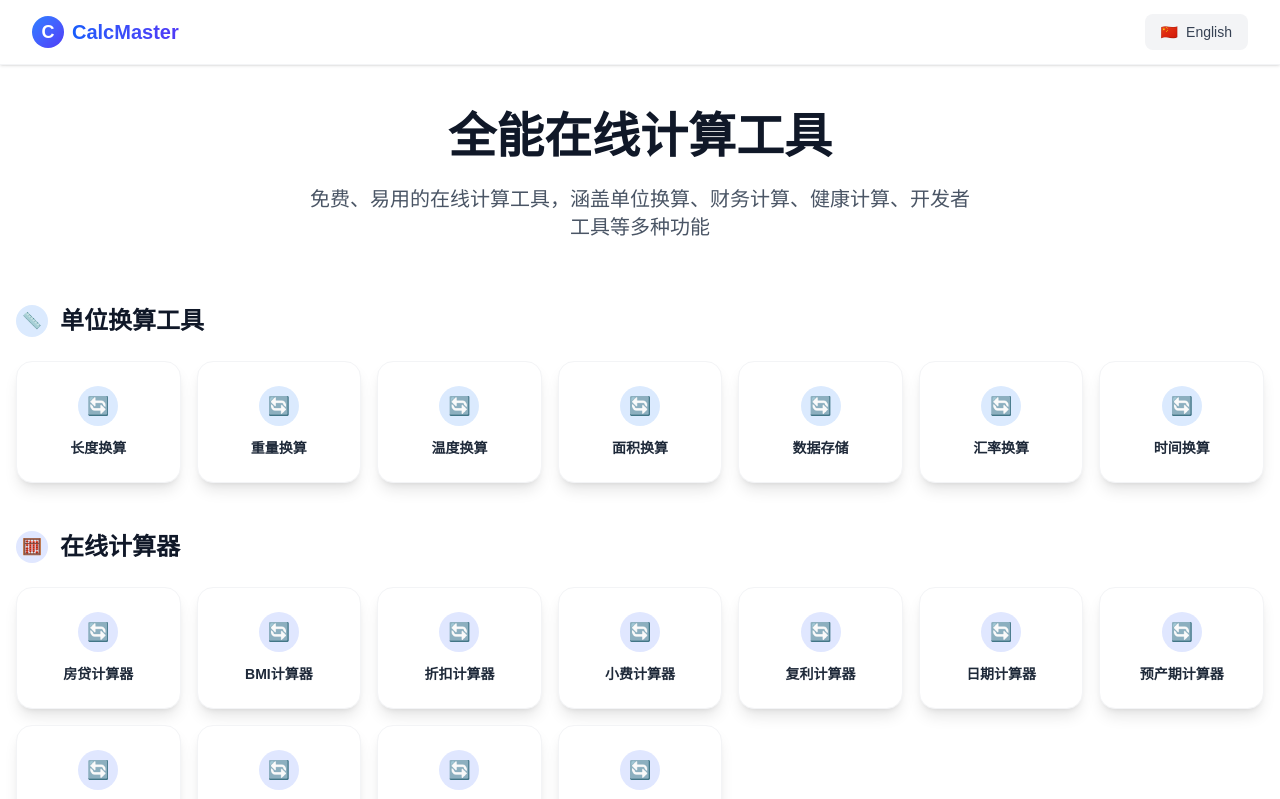
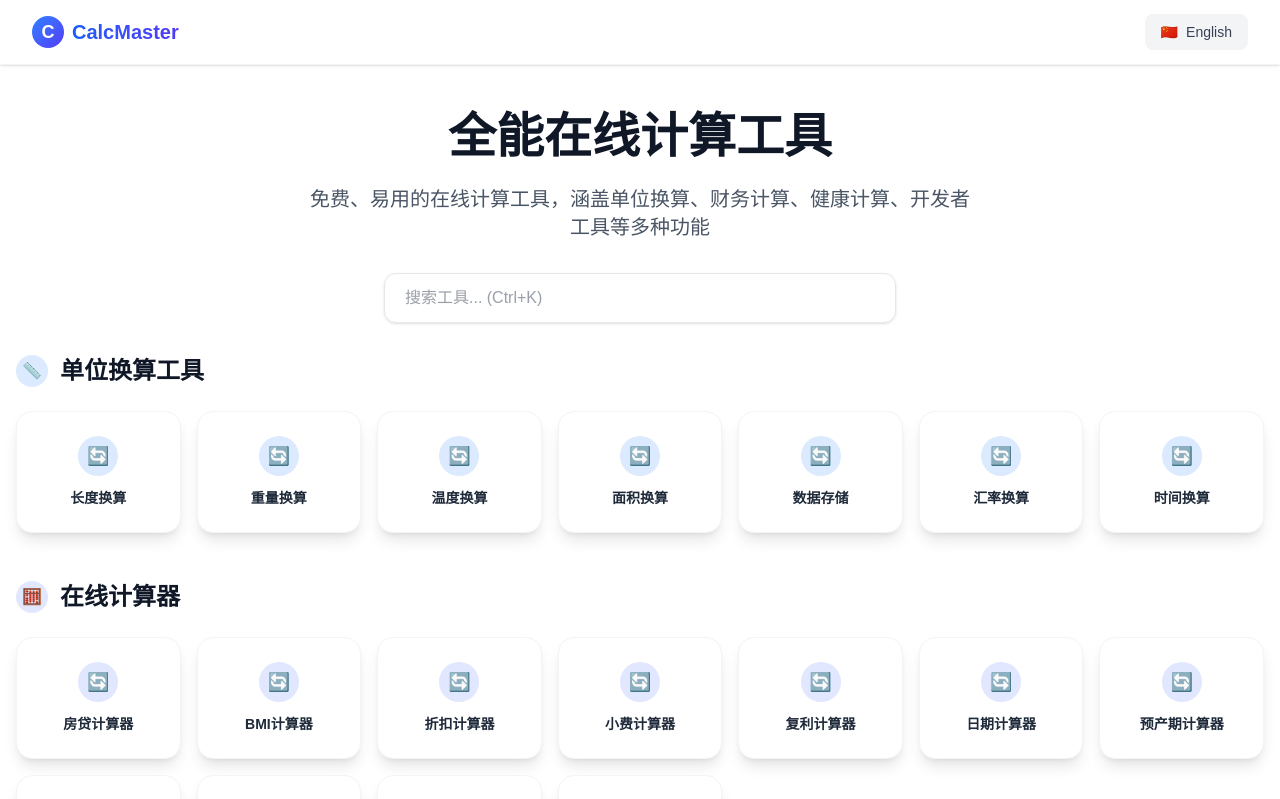
Before and after one commit to dashe-pro/calc-master, a Next.js app: page / in a window 1280 px wide. Shown: the top 799 px of the page. Built offline with nearby package versions, Linux system fonts and the light colour scheme.

Commit message:
feat: add search box, recent tools, favorites, and tool page wrapper

```diff
--- a/src/app/HomeClient.tsx
+++ b/src/app/HomeClient.tsx
@@ -1,11 +1,18 @@
 'use client'
 
+import { useMemo } from 'react'
+import Link from 'next/link'
 import { useI18n } from '@/lib/i18n/context'
 import ToolCategory from '@/components/ToolCategory'
 import type { ToolItem } from '@/components/ToolCategory'
+import SearchBox from '@/components/SearchBox'
+import { useRecentTools } from '@/hooks/useRecentTools'
+import { useFavorites } from '@/hooks/useFavorites'
 
 export default function HomeClient() {
   const { t } = useI18n()
+  const { recentTools } = useRecentTools()
+  const { favorites } = useFavorites()
 
   const converters: ToolItem[] = [
     { title: t.converters.length, href: '/converters/length' },
@@ -44,17 +51,71 @@ export default function HomeClient() {
     { title: t.devTools.colorConverter, href: '/dev-tools/color-converter' },
   ]
 
+  const allTools = useMemo(() => [...converters, ...calculators, ...devTools], [])
+
+  const toolMap = useMemo(() => {
+    const map = new Map<string, string>()
+    for (const tool of allTools) {
+      map.set(tool.href, tool.title)
+    }
+    return map
+  }, [allTools])
+
+  const favTools: ToolItem[] = favorites
+    .filter((href) => toolMap.has(href))
+    .map((href) => ({ title: toolMap.get(href)!, href }))
+
+  const recentToolItems: ToolItem[] = recentTools
+    .filter((rt) => toolMap.has(rt.href))
+    .map((rt) => ({ title: toolMap.get(rt.href)!, href: rt.href }))
+
   return (
     <div className="py-12 px-4">
       <div className="max-w-7xl mx-auto">
-        <section className="text-center mb-16">
+        <section className="text-center mb-8">
           <h1 className="text-4xl md:text-5xl font-bold text-gray-900 mb-6">
             {t.home.title}
           </h1>
-          <p className="text-xl text-gray-600 max-w-2xl mx-auto">
+          <p className="text-xl text-gray-600 max-w-2xl mx-auto mb-8">
             {t.home.subtitle}
           </p>
         </section>
+
+        <SearchBox allTools={allTools} />
+
+        {recentToolItems.length > 0 && (
+          <div className="mb-8">
+            <h2 className="text-lg font-semibold text-gray-700 mb-3">{t.home.recentTools}</h2>
+            <div className="flex flex-wrap gap-2">
+              {recentToolItems.map((tool) => (
+                <Link
+                  key={tool.href}
+                  href={tool.href}
+                  className="px-4 py-2 bg-blue-50 text-blue-700 rounded-lg text-sm font-medium hover:bg-blue-100 transition-colors"
+                >
+                  {tool.title}
+                </Link>
+              ))}
+            </div>
+          </div>
+        )}
+
+        {favTools.length > 0 && (
+          <div className="mb-8">
+            <h2 className="text-lg font-semibold text-gray-700 mb-3">{t.home.myFavorites}</h2>
+            <div className="flex flex-wrap gap-2">
+              {favTools.map((tool) => (
+                <Link
+                  key={tool.href}
+                  href={tool.href}
+                  className="px-4 py-2 bg-yellow-50 text-yellow-700 rounded-lg text-sm font-medium hover:bg-yellow-100 transition-colors"
+                >
+                  ⭐ {tool.title}
+                </Link>
+              ))}
+            </div>
+          </div>
+        )}
 
         <ToolCategory icon="📏" title={t.home.unitConverters} items={converters} colorClass="blue" columns="lg:grid-cols-7" />
         <ToolCategory icon="🧮" title={t.home.onlineCalculators} items={calculators} colorClass="indigo" columns="lg:grid-cols-7" />
--- a/src/app/calculators/age/page.tsx
+++ b/src/app/calculators/age/page.tsx
@@ -1,5 +1,6 @@
 import { Metadata } from 'next'
 import AgeCalculator from '@/components/calculators/AgeCalculator'
+import ToolPageWrapper from '@/components/ToolPageWrapper'
 
 export const metadata: Metadata = {
   title: '年龄计算器 - 在线年龄计算 | CalcMaster',
@@ -14,5 +15,9 @@ export const metadata: Metadata = {
 }
 
 export default function AgePage() {
-  return <AgeCalculator />
+  return (
+    <ToolPageWrapper title="年龄计算器">
+      <AgeCalculator />
+    </ToolPageWrapper>
+  )
 }
--- a/src/app/calculators/percentage/page.tsx
+++ b/src/app/calculators/percentage/page.tsx
@@ -1,5 +1,6 @@
 import { Metadata } from 'next'
 import PercentageCalculator from '@/components/calculators/PercentageCalculator'
+import ToolPageWrapper from '@/components/ToolPageWrapper'
 
 export const metadata: Metadata = {
   title: '百分比计算器 - 在线百分比计算 | CalcMaster',
@@ -14,5 +15,9 @@ export const metadata: Metadata = {
 }
 
 export default function PercentagePage() {
-  return <PercentageCalculator />
+  return (
+    <ToolPageWrapper title="百分比计算器">
+      <PercentageCalculator />
+    </ToolPageWrapper>
+  )
 }
--- /dev/null
+++ b/src/components/FavoriteButton.tsx
@@ -0,0 +1,21 @@
+'use client'
+
+import { useFavorites } from '@/hooks/useFavorites'
+
+interface FavoriteButtonProps {
+  toolHref: string
+}
+
+export default function FavoriteButton({ toolHref }: FavoriteButtonProps) {
+  const { isFavorite, toggleFavorite } = useFavorites()
+
+  return (
+    <button
+      onClick={() => toggleFavorite(toolHref)}
+      className="text-2xl transition-transform hover:scale-110 active:scale-95"
+      title={isFavorite(toolHref) ? '取消收藏' : '收藏'}
+    >
+      {isFavorite(toolHref) ? '⭐' : '☆'}
+    </button>
+  )
+}
--- /dev/null
+++ b/src/components/SearchBox.tsx
@@ -0,0 +1,77 @@
+'use client'
+
+import { useState, useEffect, useRef } from 'react'
+import Link from 'next/link'
+import { useI18n } from '@/lib/i18n/context'
+import type { ToolItem } from '@/components/ToolCategory'
+
+interface SearchBoxProps {
+  allTools: ToolItem[]
+}
+
+export default function SearchBox({ allTools }: SearchBoxProps) {
+  const { t } = useI18n()
+  const [query, setQuery] = useState('')
+  const [results, setResults] = useState<ToolItem[]>([])
+  const [isOpen, setIsOpen] = useState(false)
+  const inputRef = useRef<HTMLInputElement>(null)
+
+  useEffect(() => {
+    if (!query.trim()) {
+      setResults([])
+      setIsOpen(false)
+      return
+    }
+    const q = query.toLowerCase()
+    const filtered = allTools.filter(
+      (tool) => tool.title.toLowerCase().includes(q)
+    )
+    setResults(filtered)
+    setIsOpen(true)
+  }, [query, allTools])
+
+  useEffect(() => {
+    const handleKeyDown = (e: KeyboardEvent) => {
+      if ((e.ctrlKey || e.metaKey) && e.key === 'k') {
+        e.preventDefault()
+        inputRef.current?.focus()
+      }
+    }
+    window.addEventListener('keydown', handleKeyDown)
+    return () => window.removeEventListener('keydown', handleKeyDown)
+  }, [])
+
+  const common = t.common as Record<string, string>
+
+  return (
+    <div className="relative max-w-lg mx-auto mb-8">
+      <input
+        ref={inputRef}
+        type="text"
+        value={query}
+        onChange={(e) => setQuery(e.target.value)}
+        placeholder={common.searchPlaceholder || '搜索工具... (Ctrl+K)'}
+        className="w-full px-5 py-3 rounded-xl border border-gray-200 focus:border-blue-500 focus:ring-2 focus:ring-blue-500/20 outline-none text-gray-700 shadow-sm"
+      />
+      {isOpen && results.length > 0 && (
+        <div className="absolute top-full mt-2 w-full bg-white rounded-xl shadow-lg border border-gray-100 z-50 max-h-64 overflow-y-auto">
+          {results.map((tool) => (
+            <Link
+              key={tool.href}
+              href={tool.href}
+              className="block px-5 py-3 hover:bg-blue-50 text-gray-700 hover:text-blue-600 transition-colors"
+              onClick={() => { setQuery(''); setIsOpen(false) }}
+            >
+              {tool.title}
+            </Link>
+          ))}
+        </div>
+      )}
+      {isOpen && query && results.length === 0 && (
+        <div className="absolute top-full mt-2 w-full bg-white rounded-xl shadow-lg border border-gray-100 z-50 p-5 text-center text-gray-400">
+          {common.noResults || '未找到匹配的工具'}
+        </div>
+      )}
+    </div>
+  )
+}
--- /dev/null
+++ b/src/components/ToolPageWrapper.tsx
@@ -0,0 +1,31 @@
+'use client'
+
+import { useEffect } from 'react'
+import { usePathname } from 'next/navigation'
+import PageLayout from '@/components/PageLayout'
+import FavoriteButton from '@/components/FavoriteButton'
+import { useRecentTools } from '@/hooks/useRecentTools'
+
+interface ToolPageWrapperProps {
+  children: React.ReactNode
+  title: string
+}
+
+export default function ToolPageWrapper({ children, title }: ToolPageWrapperProps) {
+  const pathname = usePathname()
+  const { addRecentTool } = useRecentTools()
+
+  useEffect(() => {
+    addRecentTool(pathname, title)
+  }, [pathname, title, addRecentTool])
+
+  return (
+    <PageLayout>
+      <div className="flex items-center justify-between mb-4">
+        <div />
+        <FavoriteButton toolHref={pathname} />
+      </div>
+      {children}
+    </PageLayout>
+  )
+}
--- /dev/null
+++ b/src/hooks/useFavorites.ts
@@ -0,0 +1,34 @@
+'use client'
+
+import { useState, useEffect, useCallback } from 'react'
+
+const STORAGE_KEY = 'calc-master:favorites'
+
+export function useFavorites() {
+  const [favorites, setFavorites] = useState<string[]>([])
+
+  useEffect(() => {
+    try {
+      const stored = localStorage.getItem(STORAGE_KEY)
+      if (stored) {
+        setFavorites(JSON.parse(stored))
+      }
+    } catch { /* ignore parse errors */ }
+  }, [])
+
+  const toggleFavorite = useCallback((href: string) => {
+    setFavorites((prev) => {
+      const isFav = prev.includes(href)
+      const updated = isFav ? prev.filter((h) => h !== href) : [...prev, href]
+      localStorage.setItem(STORAGE_KEY, JSON.stringify(updated))
+      return updated
+    })
+  }, [])
+
+  const isFavorite = useCallback(
+    (href: string) => favorites.includes(href),
+    [favorites]
+  )
+
+  return { favorites, toggleFavorite, isFavorite }
+}
--- /dev/null
+++ b/src/hooks/useRecentTools.ts
@@ -0,0 +1,36 @@
+'use client'
+
+import { useState, useEffect, useCallback } from 'react'
+
+export interface RecentTool {
+  href: string
+  title: string
+  usedAt: number
+}
+
+const STORAGE_KEY = 'calc-master:recent-tools'
+const MAX_RECENT = 5
+
+export function useRecentTools() {
+  const [recentTools, setRecentTools] = useState<RecentTool[]>([])
+
+  useEffect(() => {
+    try {
+      const stored = localStorage.getItem(STORAGE_KEY)
+      if (stored) {
+        setRecentTools(JSON.parse(stored))
+      }
+    } catch { /* ignore parse errors */ }
+  }, [])
+
+  const addRecentTool = useCallback((href: string, title: string) => {
+    setRecentTools((prev) => {
+      const filtered = prev.filter((t) => t.href !== href)
+      const updated = [{ href, title, usedAt: Date.now() }, ...filtered].slice(0, MAX_RECENT)
+      localStorage.setItem(STORAGE_KEY, JSON.stringify(updated))
+      return updated
+    })
+  }, [])
+
+  return { recentTools, addRecentTool }
+}
--- a/src/lib/i18n/translations/common.ts
+++ b/src/lib/i18n/translations/common.ts
@@ -18,7 +18,11 @@ export const common = {
       subtitle: '免费、易用的在线计算工具，涵盖单位换算、财务计算、健康计算、开发者工具等多种功能',
       unitConverters: '单位换算工具',
       onlineCalculators: '在线计算器',
-      devTools: '开发者工具'
+      devTools: '开发者工具',
+      searchPlaceholder: '搜索工具... (Ctrl+K)',
+      noResults: '未找到匹配的工具',
+      recentTools: '最近使用',
+      myFavorites: '我的收藏',
     },
     privacy: {
       title: '隐私政策',
@@ -61,7 +65,11 @@ export const common = {
       subtitle: 'Free and easy-to-use online calculator tools covering unit conversion, financial calculation, health calculation, developer tools and more',
       unitConverters: 'Unit Converters',
       onlineCalculators: 'Online Calculators',
-      devTools: 'Developer Tools'
+      devTools: 'Developer Tools',
+      searchPlaceholder: 'Search tools... (Ctrl+K)',
+      noResults: 'No matching tools found',
+      recentTools: 'Recently Used',
+      myFavorites: 'My Favorites',
     },
     privacy: {
       title: 'Privacy Policy',
```
